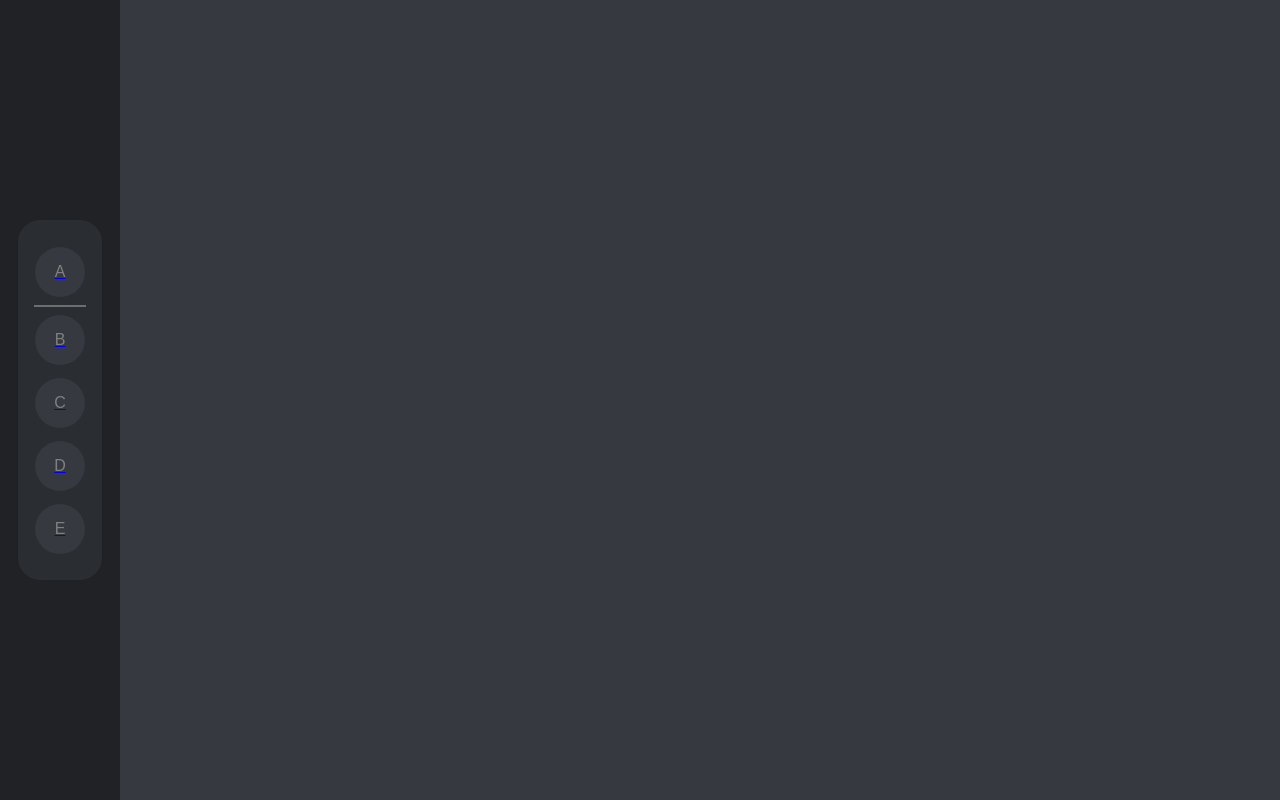
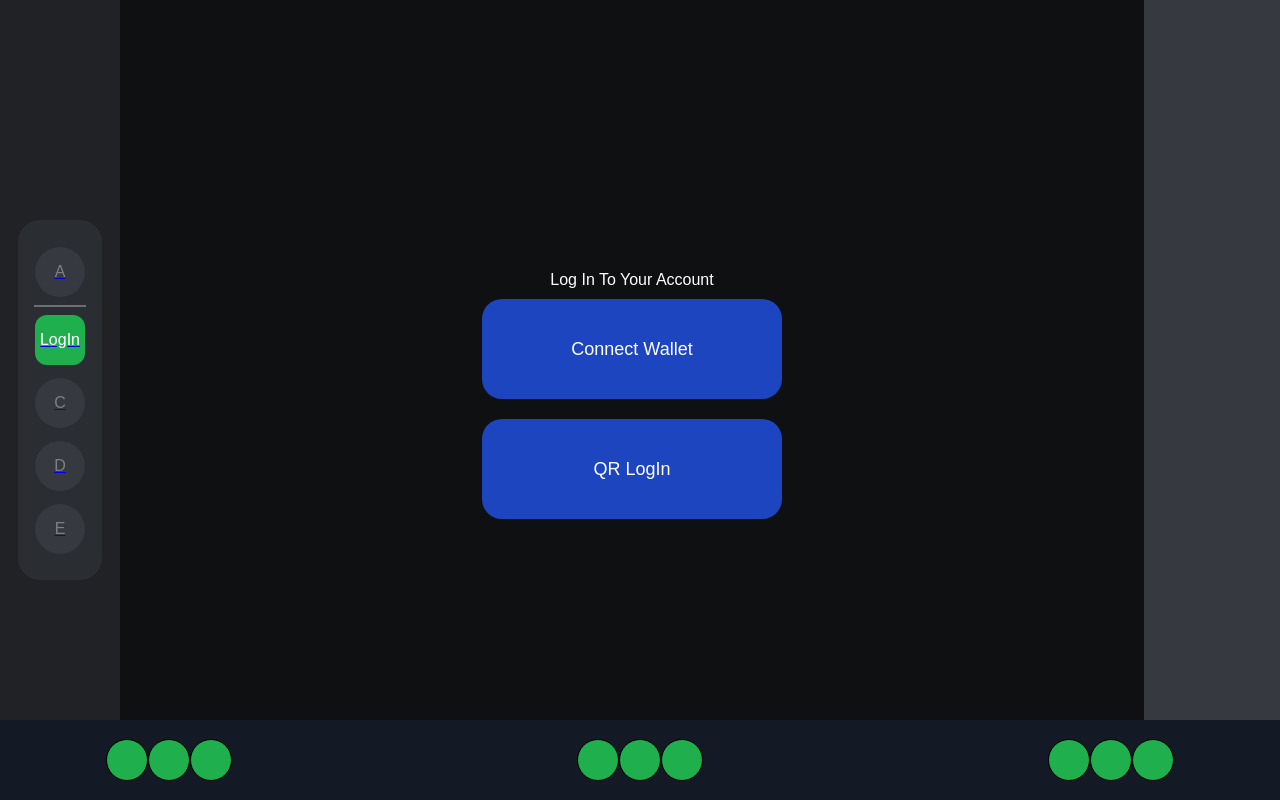
Before and after one commit to thanvinhbaohoang/EtherStream, a React (Create React App) app: page /login in a window 1280 px wide. Before the commit this address had no page. Built offline with nearby package versions, Linux system fonts and the light colour scheme.

Commit message:
Added MusicPlayer

```diff
--- a/src/App.css
+++ b/src/App.css
@@ -1,4 +1,5 @@
 .App {
+  color:white;
   font-family: "Ubuntu", sans-serif;
   text-align: center;
   display: flex;
@@ -62,7 +63,6 @@
 .page {
   width: 80%;
   background: #0f1011;
-  display: flex;
   display: flex;
   flex-direction: column;
   justify-content: center;
@@ -194,6 +194,76 @@
   transform: translateY(5px);
 }
 
-/* a:hover, a:focus {
-  text-decoration:none;
-} */
+a:hover, a:focus {
+  text-decoration:none !important
+}
+
+
+.music-player{
+  position: absolute;
+  bottom: 0;
+  left: 0;
+  background-color: rgb(19, 26, 37);
+  display: flex;
+  justify-content: center;
+  align-items: center;
+  height: 10%;
+  width: 100%;
+}
+
+.music-controls{
+  width: 85%;
+  display: flex;
+  justify-content: space-between;
+  align-items: center;
+}
+
+.music-controls-items{
+  margin: 10px;
+  display: flex;
+  justify-content: center;
+  align-items: center;
+}
+.music-controls-item {
+  width: 40px;
+  height: 40px;
+  background:#20af4d;
+  border-radius: 50%;
+  border: solid black 1px;
+
+}
+/* =============================================================== */
+
+
+.login-container{
+  display: flex;
+  flex-direction: column;
+  justify-content: center;
+  align-items: center;
+}
+
+.box{
+  font-size: large;
+  margin: 10px;
+  width: 300px;
+  height: 100px;
+  border-radius: 20px;
+  background-color: rgb(29, 69, 191);
+  color: white;
+  display: flex;
+  justify-content: center;
+  align-items: center;
+  transition: 0.4s;
+}
+
+.box:hover{
+  cursor: pointer;
+  border: solid white 1px;
+  transition: 0.2s;
+}
+
+.box:active{
+  transform: translateY(3px);
+  box-shadow: rgba(255, 255, 255, 0.394) 1px 3px;
+  transition: 0.1s;
+}
--- a/src/App.js
+++ b/src/App.js
@@ -1,10 +1,9 @@
 import './App.css';
 import NavBar from './components/Navbar/NavBar';
 import {Route, Routes, BrowserRouter} from 'react-router-dom';
-import Contacts from './components/Contacts';
 import Home from './components/Home';
-import Products from './components/Products';
-
+import { LogIn } from './components/LogIn';
+import { MusicPlayer } from './components/MusicPlayer';
 
 function App() {
   return (
@@ -13,10 +12,11 @@ function App() {
           <NavBar/>
           <Routes>
             <Route exact path="/" element={<Home />}></Route>
-            <Route exact path="/contacts" element={<Contacts />}></Route>
-            <Route exact path="/products" element={<Products />}></Route>
+            <Route exact path="/login" element={<LogIn />}></Route>
           </Routes>
         </BrowserRouter>
+
+        <MusicPlayer/>
     </div>
   );
 }
--- a/src/components/Contacts.js
+++ /dev/null
@@ -1,11 +0,0 @@
-import React from 'react';
-
-class Contacts extends React.PureComponent {
-  render() {
-    return (
-      <div>Contact Works!</div>
-    );
-  }
-}
-
-export default Contacts;
--- a/src/components/Home.js
+++ b/src/components/Home.js
@@ -1,5 +1,5 @@
 import React from 'react';
-
+import { MusicPlayer } from './MusicPlayer';
 
 export const ServiceCard = () => {
   return (
@@ -59,7 +59,6 @@ class Home extends React.PureComponent {
           </div>
         </div>
 
-
         </div>
 
       </div>
--- /dev/null
+++ b/src/components/LogIn.js
@@ -0,0 +1,19 @@
+export const LogIn = () => {
+
+    return (
+        <div className="page">
+            <div class='login-container'>
+                Log In To Your Account
+                <div className="box">
+                    Connect Wallet
+                </div>
+
+                <div className="box">
+                    QR LogIn
+                </div>
+            </div>
+        </div>
+    )
+
+
+}
--- /dev/null
+++ b/src/components/MusicPlayer.js
@@ -0,0 +1,29 @@
+export const MusicPlayer = () => {
+    return(
+        <div className="music-player">
+            <div class='music-controls'>
+                <div class='music-controls-items'>
+                    <div class='music-controls-item'></div>
+                    <div class='music-controls-item'></div>
+                    <div class='music-controls-item'></div>
+                </div>
+
+                <div class='music-controls-items'>
+                    <div class='music-controls-item'></div>
+                    <div class='music-controls-item'></div>
+                    <div class='music-controls-item'></div>
+                </div>
+
+                <div class='music-controls-items'>
+                    <div class='music-controls-item'></div>
+                    <div class='music-controls-item'></div>
+                    <div class='music-controls-item'></div>
+                </div>
+            </div>
+
+            <div class='music-bar'>
+
+            </div>
+        </div>
+    )
+}
--- a/src/components/Navbar/NavBar.js
+++ b/src/components/Navbar/NavBar.js
@@ -12,8 +12,8 @@ export const NavBar = () => {
         <div class='nav-items-line'>
 
         </div>
-        <NavLink to="/b" >
-          <p class='nav-item'>B</p>
+        <NavLink to="/login" >
+          <p class='nav-item'>LogIn</p>
         </NavLink><NavLink to="/c" >
           <p class='nav-item'>C</p>
         </NavLink><NavLink to="/d"d >
--- a/src/components/Products.js
+++ /dev/null
@@ -1,11 +0,0 @@
-import React from 'react';
-
-class Products extends React.PureComponent {
-  render() {
-    return (
-      <div>Products Works!</div>
-    )
-  }
-}
-
-export default Products;
```
